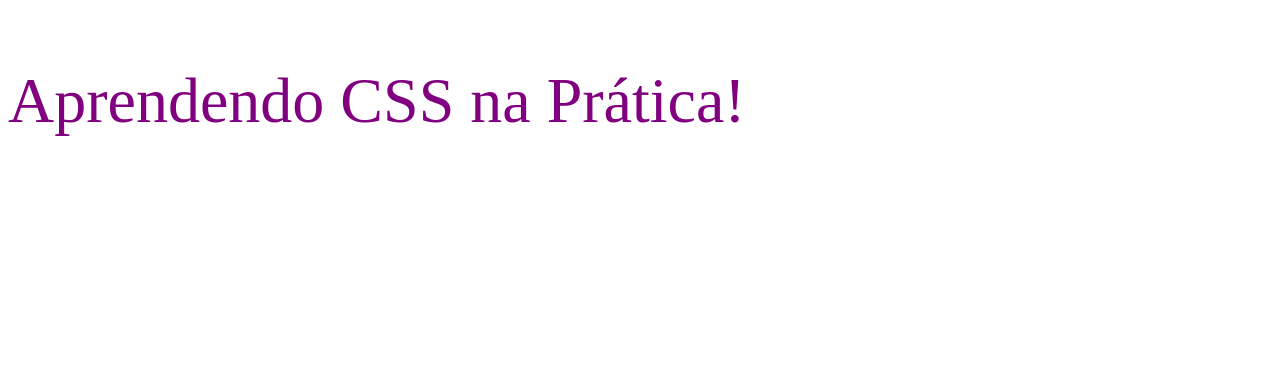
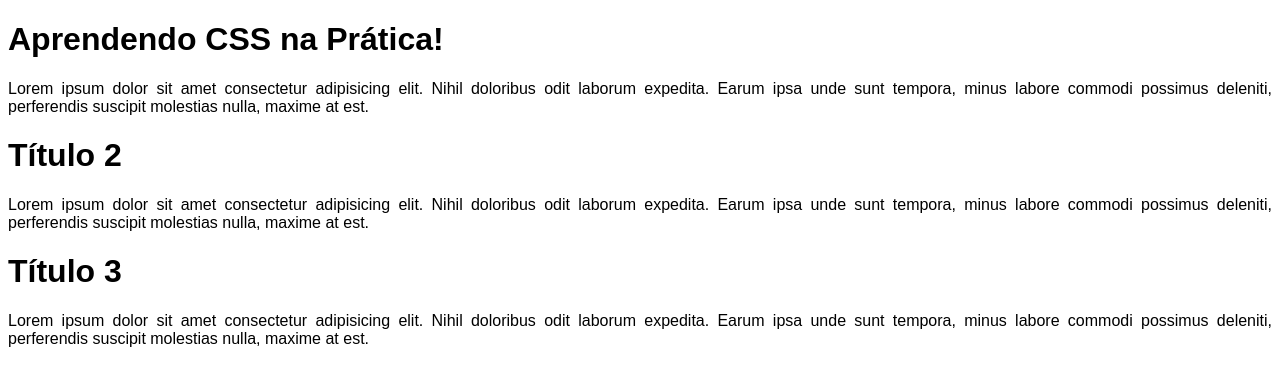
Before and after one commit to 228141/curso-de-html-e-css, a plain HTML site: page exercicios/exercicio_css/index.html in a window 1280 px wide. Drawn offline with Linux system fonts and the light colour scheme.

Commit message:
Estudando

```diff
--- a/exercicios/exercicio_css/css/style.css
+++ b/exercicios/exercicio_css/css/style.css
@@ -1,4 +1,14 @@
+@charset "UTF-8";
+
+* {
+    font-family: Arial, Helvetica, sans-serif;
+    /*height: 100%;*/
+}
+
+body {
+
+}
+
 p {
-    font-size: 64px;
-    color: purple;
+    text-align: justify;
 }
--- a/exercicios/exercicio_css/index.html
+++ b/exercicios/exercicio_css/index.html
@@ -7,7 +7,16 @@
     <link rel="stylesheet" href="css/style.css">
 </head>
 <body>
-    <p>Aprendendo CSS na Prática!</p>
+    <main>
+        <h1>Aprendendo CSS na Prática!</h1>
+        <p>Lorem ipsum dolor sit amet consectetur adipisicing elit. Nihil doloribus odit laborum expedita. Earum ipsa unde sunt tempora, minus labore commodi possimus deleniti, perferendis suscipit molestias nulla, maxime at est.</p>
 
+        <h1>Título 2</h1>
+        <p>Lorem ipsum dolor sit amet consectetur adipisicing elit. Nihil doloribus odit laborum expedita. Earum ipsa unde sunt tempora, minus labore commodi possimus deleniti, perferendis suscipit molestias nulla, maxime at est.</p>
+
+        <h1>Título 3</h1>
+        <p>Lorem ipsum dolor sit amet consectetur adipisicing elit. Nihil doloribus odit laborum expedita. Earum ipsa unde sunt tempora, minus labore commodi possimus deleniti, perferendis suscipit molestias nulla, maxime at est.</p>
+
+    </main>
 </body>
 </html>
```
